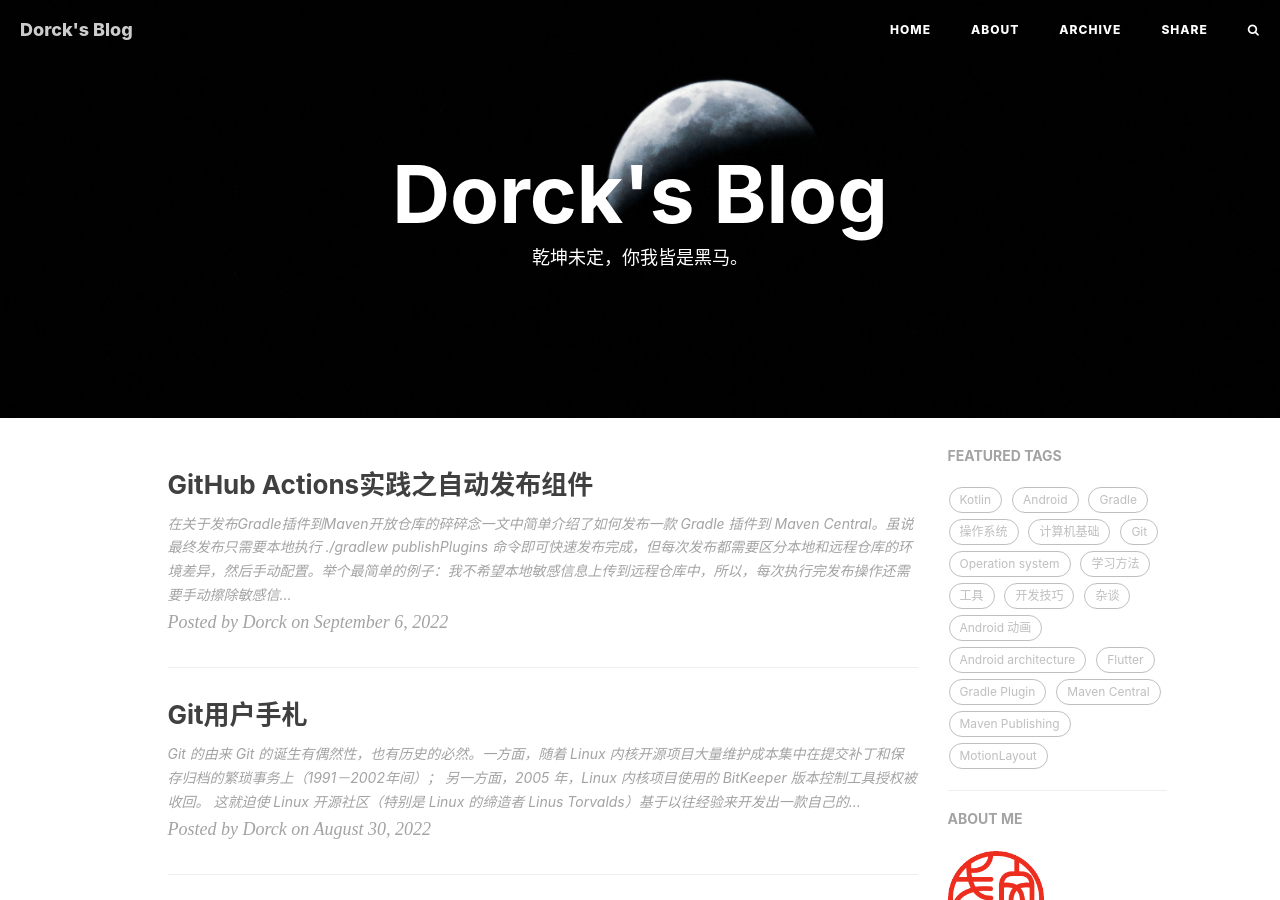
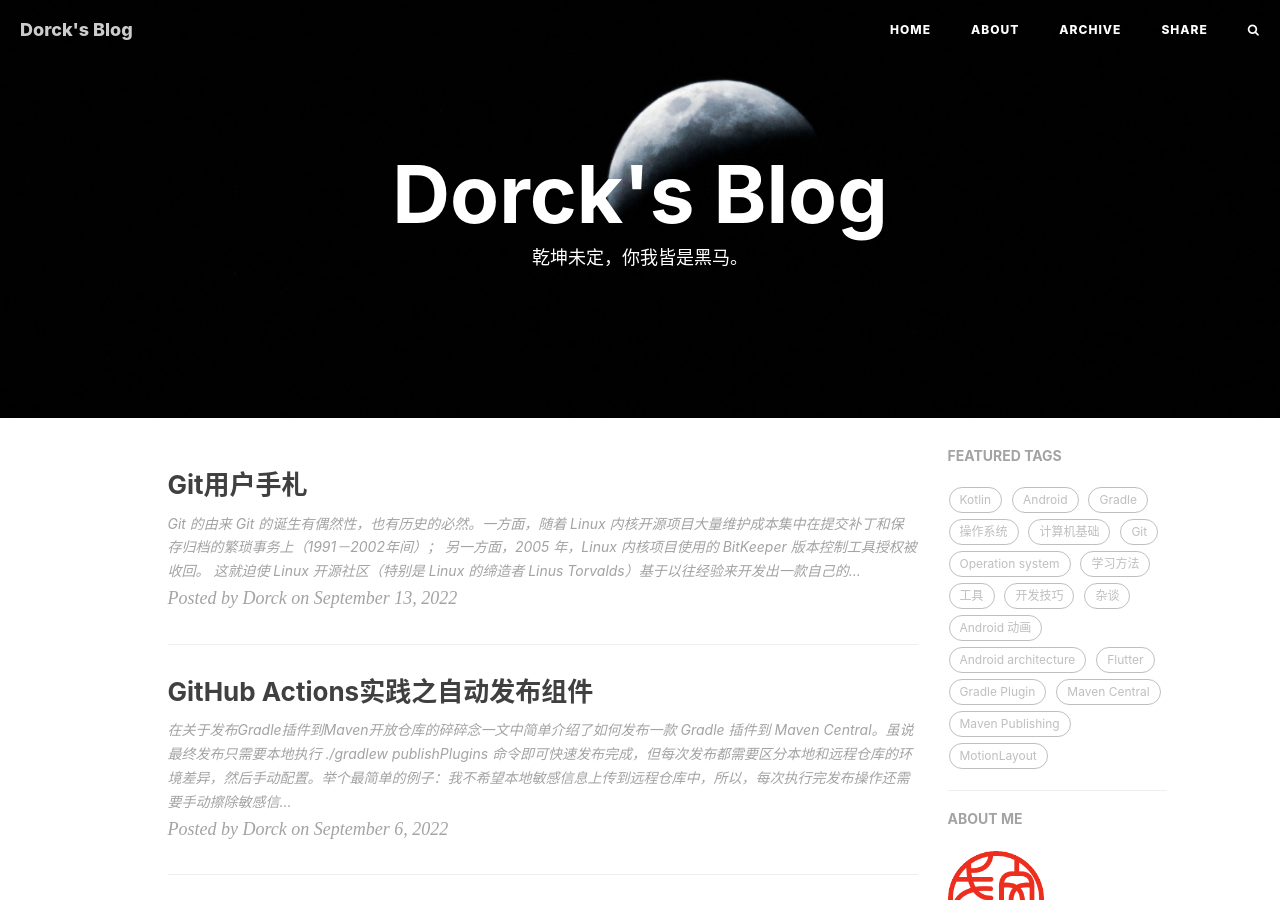
Before and after one commit to Moosphan/Moosphan.github.io, a Jekyll site: the page built from index.html, in a window 1280 px wide and 900 px high. Built offline with Jekyll 4.4.1, drawn with Linux system fonts in a browser that asks for light colours; nearby versions of some CDN libraries; the list of posts is cut into pages by our own code; comment, search, counter and statistics services are not loaded.

Commit message:
Update 2022-08-30-git-user-guide.md

```diff
--- a/_posts/post_skills/2022-08-30-git-user-guide.md
+++ b/_posts/post_skills/2022-08-30-git-user-guide.md
@@ -1,7 +1,7 @@
 ---
 layout: post
 title: "Git用户手札"
-date: 2022-08-30 22:30:03
+date: 2022-09-13 08:30:00
 author:     "Dorck"
 catalog: false
 header-style: text
```
